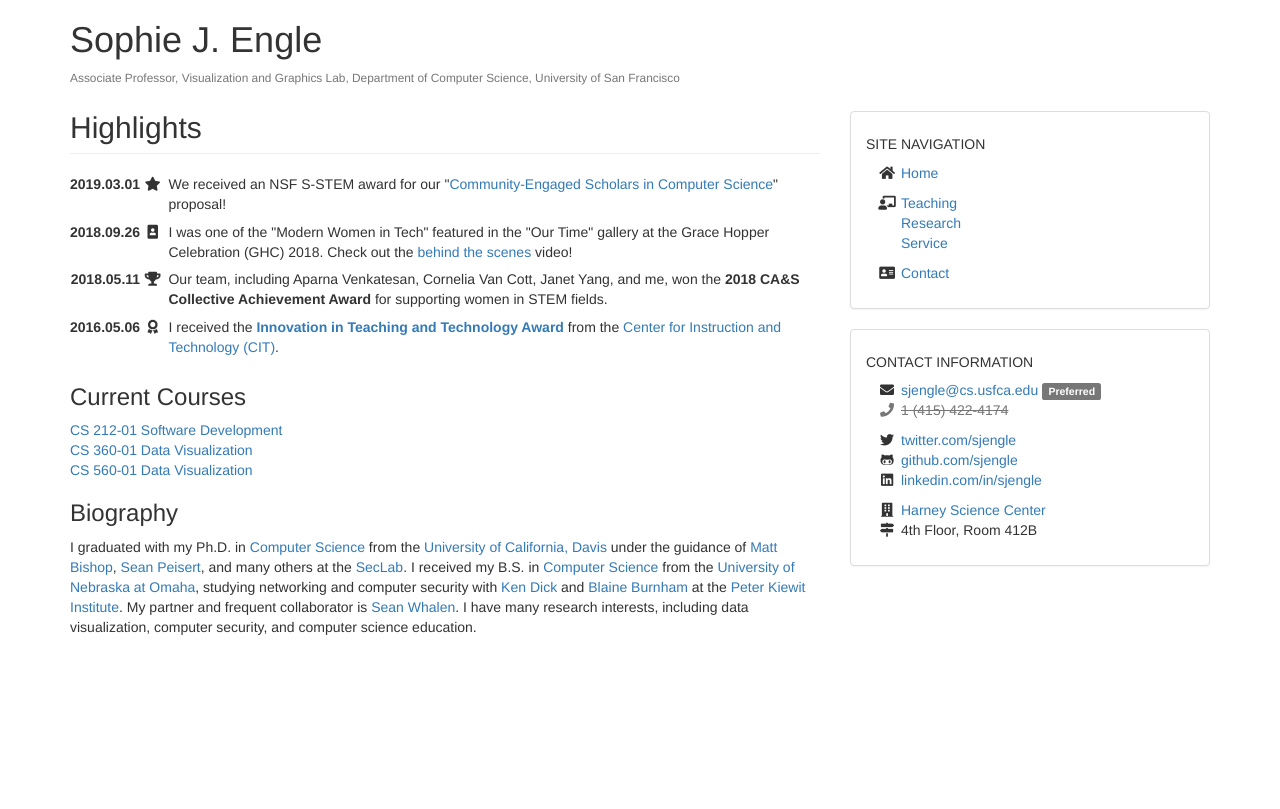
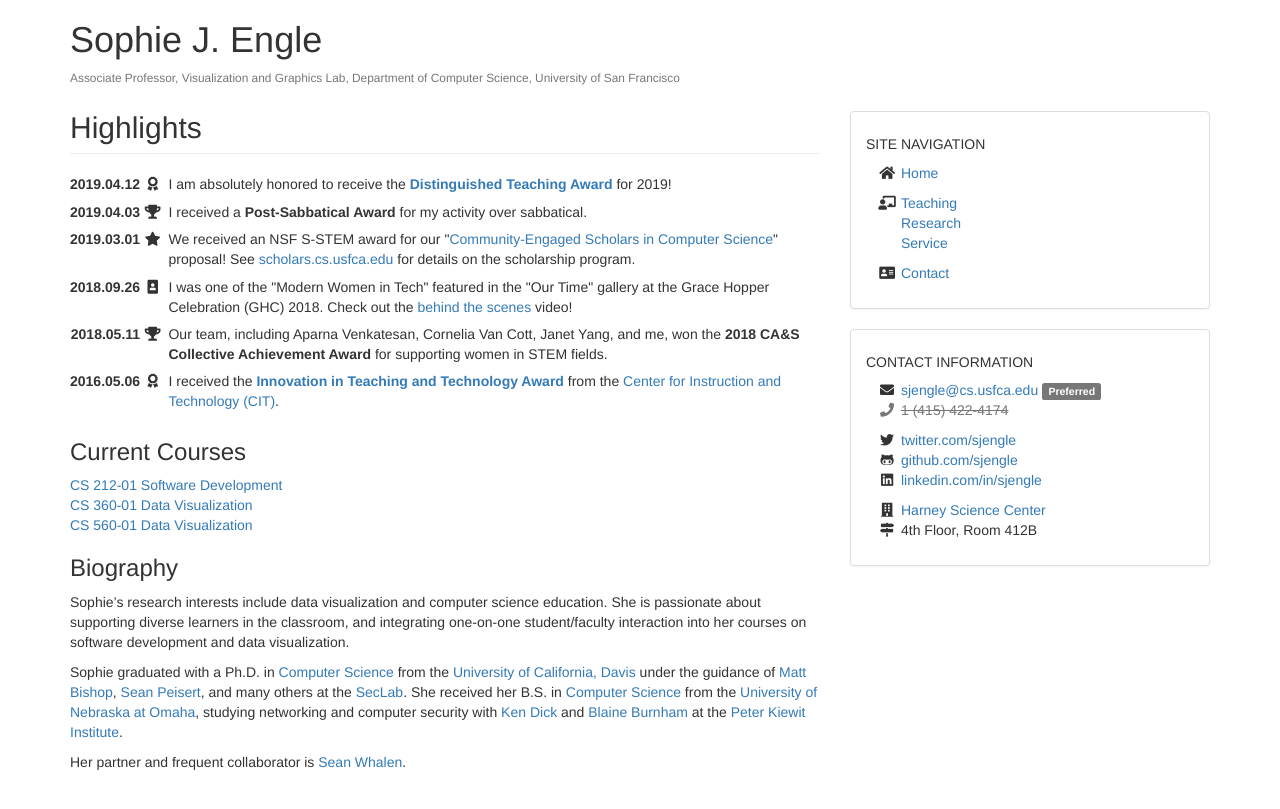
Before and after one commit to sjengle/sjengle.github.io, a Jekyll site: the page built from index.html, in a window 1280 px wide. Shown: the top 809 px of the page. Built offline with Jekyll 4.4.1, drawn with Linux system fonts in a browser that asks for light colours.

Commit message:
Updating news and bio.

```diff
--- a/index.html
+++ b/index.html
@@ -7,10 +7,19 @@ title: Highlights
 <table class="table-hover table-dates">
   <tbody>
     <tr>
-      <th>2019.03.01 <i class="fas fa-fw fa-star"></i></th>
-      <td>We received an NSF S-STEM award for our "<a href="https://www.nsf.gov/awardsearch/showAward?AWD_ID=1833718&HistoricalAwards=false">Community-Engaged Scholars in Computer Science</a>" proposal!</td>
+      <th>2019.04.12 <i class="fas fa-fw fa-award"></i></th>
+      <td>I am absolutely honored to receive the <strong><a href="https://myusf.usfca.edu/provost/faculty-staff-awards/distinguished-teaching-award">Distinguished Teaching Award</a></strong> for 2019!</td>
     </tr>
 
+    <tr>
+      <th>2019.04.03 <i class="fas fa-fw fa-trophy"></i></th>
+      <td>I received a <strong>Post-Sabbatical Award</strong> for my activity over sabbatical.</td>
+    </tr>
+
+    <tr>
+      <th>2019.03.01 <i class="fas fa-fw fa-star"></i></th>
+      <td>We received an NSF S-STEM award for our "<a href="https://www.nsf.gov/awardsearch/showAward?AWD_ID=1833718&HistoricalAwards=false">Community-Engaged Scholars in Computer Science</a>" proposal! See <a href="https://scholars.cs.usfca.edu/">scholars.cs.usfca.edu</a> for details on the scholarship program.</td>
+    </tr>
 
     <tr>
       <th>2018.09.26 <i class="fas fa-fw fa-portrait"></i></th>
@@ -64,4 +73,13 @@ endfor %}
 <!-- Biography -->
 <h3>Biography</h3>
 
-<p>I graduated with my Ph.D. in <a href="http://www.cs.ucdavis.edu/">Computer Science</a> from the <a href="http://www.ucdavis.edu/">University of California, Davis</a> under the guidance of <a href="http://nob.cs.ucdavis.edu/~bishop/">Matt Bishop</a>, <a href="http://www.cs.ucdavis.edu/~peisert/">Sean Peisert</a>, and many others at the <a href="http://seclab.cs.ucdavis.edu/">SecLab</a>. I received my B.S. in <a href="http://www.unomaha.edu/college-of-information-science-and-technology/computer-science/">Computer Science</a> from the <a href="http://www.unomaha.edu/">University of Nebraska at Omaha</a>, studying networking and computer security with <a href="http://www.unomaha.edu/college-of-information-science-and-technology/about/faculty-staff/ken-dick.php">Ken Dick</a> and <a href="https://www.unomaha.edu/college-of-information-science-and-technology/news/2006/03/outthinking-the-bad-guys-part-of-the-job-at-nucia.php">Blaine Burnham</a> at the <a href="http://pki.nebraska.edu/">Peter Kiewit Institute</a>. My partner and frequent collaborator is <a href="http://node99.org/">Sean Whalen</a>. I have many research interests, including data visualization, computer security, and computer science education.</p>
+<p>
+  Sophie’s research interests include data visualization and computer science education. She is passionate about supporting diverse learners in the classroom, and integrating one-on-one student/faculty interaction into her courses on software development and data visualization.
+</p>
+
+<p>
+  Sophie graduated with a Ph.D. in <a href="http://www.cs.ucdavis.edu/">Computer Science</a> from the <a href="http://www.ucdavis.edu/">University of California, Davis</a> under the guidance of <a href="http://nob.cs.ucdavis.edu/~bishop/">Matt Bishop</a>, <a href="http://www.cs.ucdavis.edu/~peisert/">Sean Peisert</a>, and many others at the <a href="http://seclab.cs.ucdavis.edu/">SecLab</a>.
+  She received her B.S. in <a href="http://www.unomaha.edu/college-of-information-science-and-technology/computer-science/">Computer Science</a> from the <a href="http://www.unomaha.edu/">University of Nebraska at Omaha</a>, studying networking and computer security with <a href="http://www.unomaha.edu/college-of-information-science-and-technology/about/faculty-staff/ken-dick.php">Ken Dick</a> and <a href="https://www.unomaha.edu/college-of-information-science-and-technology/news/2006/03/outthinking-the-bad-guys-part-of-the-job-at-nucia.php">Blaine Burnham</a> at the <a href="http://pki.nebraska.edu/">Peter Kiewit Institute</a>.
+</p>
+
+<p>Her partner and frequent collaborator is <a href="http://node99.org/">Sean Whalen</a>.</p>
```
